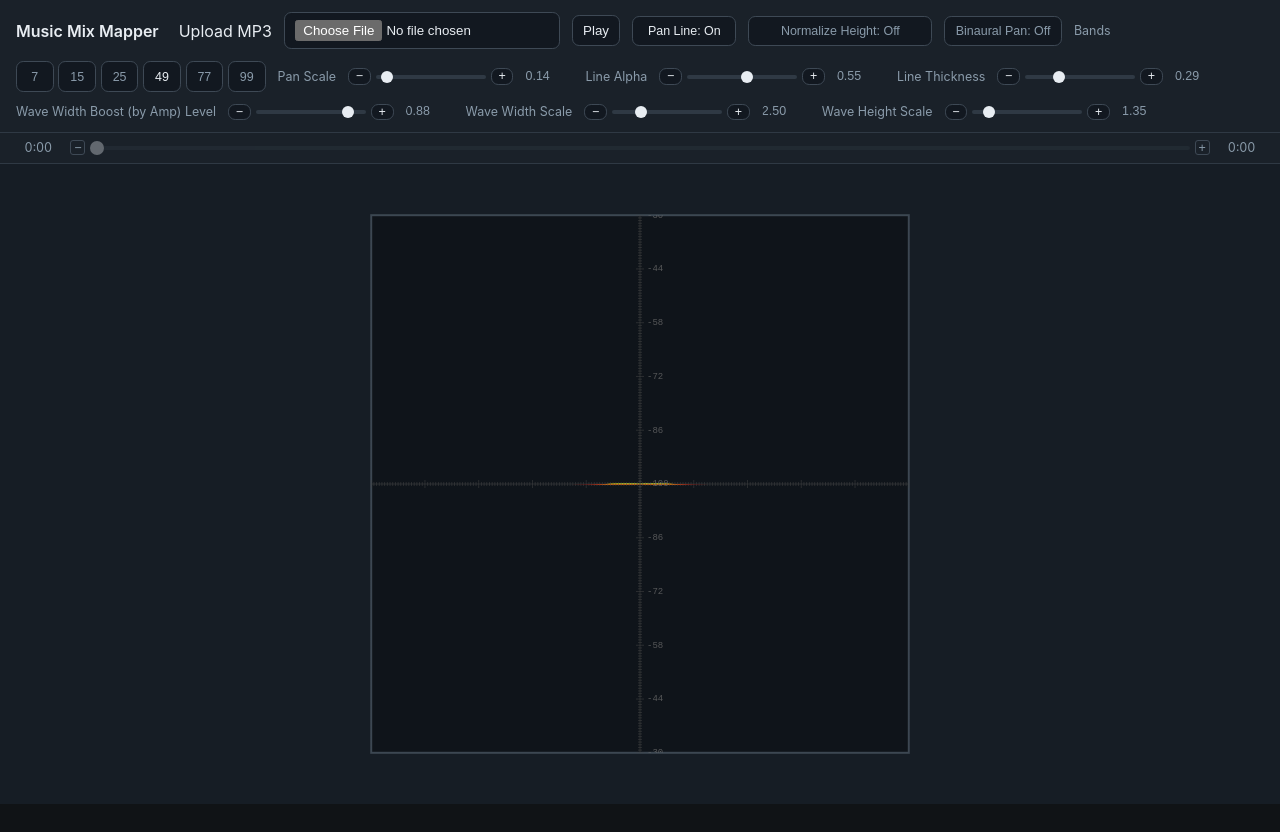
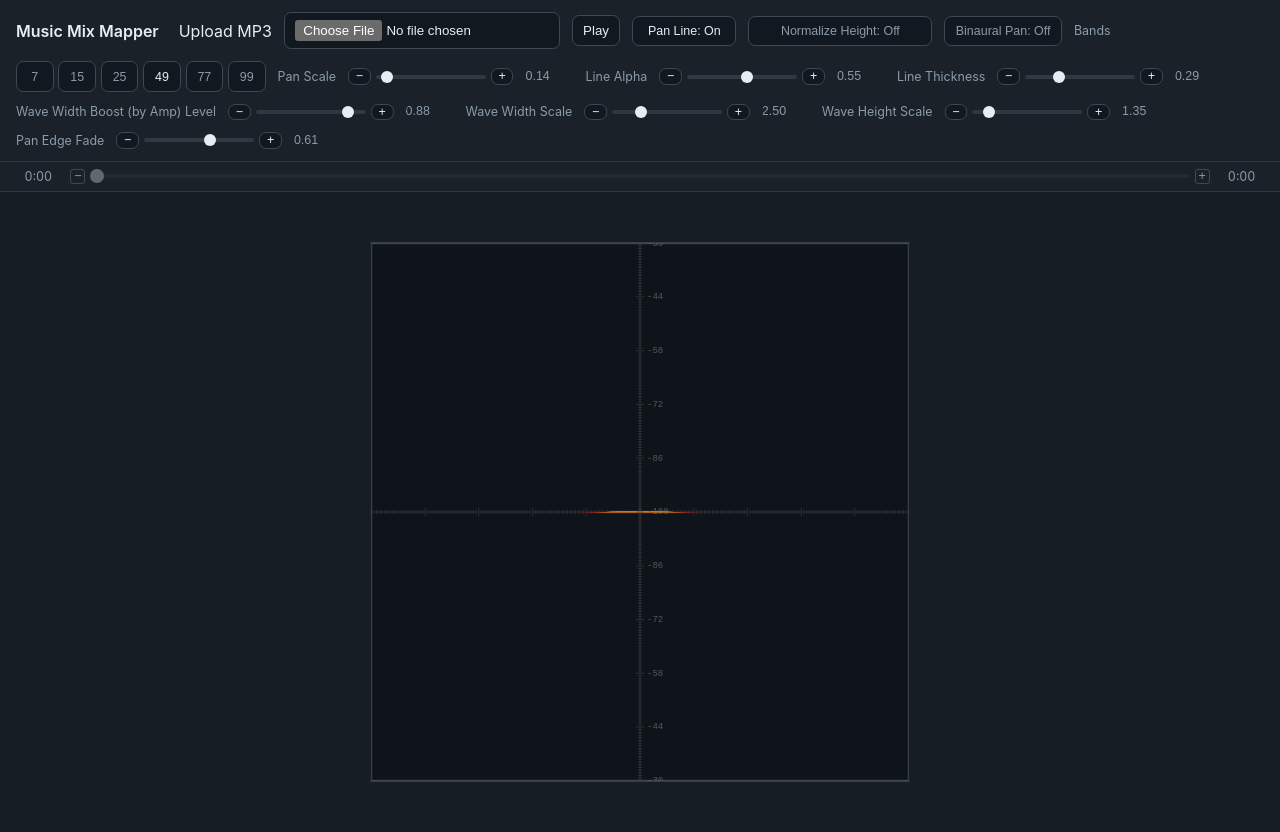
Before and after one commit to brcodes/audio-perception-vizualizer, a plain HTML site: page index.html in a window 1280 px wide. Before the commit the page ends 804 px from the top, so only its background shows below. Drawn offline with Linux system fonts and the light colour scheme.

Commit message:
pan edge fade slider

```diff
--- a/app.js
+++ b/app.js
@@ -16,6 +16,8 @@ const waveWidthScaleSlider = document.getElementById('waveWidthScaleSlider');
 const waveWidthScaleValueEl = document.getElementById('waveWidthScaleValue');
 const waveHeightScaleSlider = document.getElementById('waveHeightScaleSlider');
 const waveHeightScaleValueEl = document.getElementById('waveHeightScaleValue');
+const panEdgeFadeSlider = document.getElementById('panEdgeFadeSlider');
+const panEdgeFadeValueEl = document.getElementById('panEdgeFadeValue');
 const togglePanLineBtn = document.getElementById('togglePanLineBtn');
 const normalizeHeightBtn = document.getElementById('normalizeHeightBtn');
 const binauralPanBtn = document.getElementById('binauralPanBtn');
@@ -55,9 +57,11 @@ const ANALYSER_HEADROOM_DB = 1;
 // 3 dB below full scale gives tight headroom so a track's own peak → 255 in Option B (Normalize Height On).
 const MAX_ANALYSER_MAX_DB = -3;
 const MIN_ANALYSER_MAX_DB = -50;
-// Small side bleed lets hard-panned shapes complete without inventing pan points beyond +/-100.
-const PAN_EDGE_BLEED_PX = 14;
-const EDGE_FADE_CLEAR = 'rgba(22, 29, 37, 0)';
+// Side bleed lets hard-panned shapes complete without inventing pan points beyond +/-100.
+const PAN_EDGE_BLEED_PX = 200;
+// 0 = no masking (bleed fully visible); 1 = hard cutoff right at the ±100 edge.
+// Intermediate values start the fade at that opacity at ±100 and ramp to fully opaque at the clip edge.
+let panEdgeFadeIntensity = 1.0;
 const EDGE_FADE_SOLID = 'rgba(22, 29, 37, 1)';
 // Tiny center deadband keeps front-center visually stable against micro L/R noise.
 const PAN_CENTER_DEADBAND_POINTS = DIVISION_EPSILON;
@@ -410,23 +414,25 @@ function drawWaveform(centerX, centerY, radius, dir, rgb, lineAlpha, lineWidth,
 }
 
 function drawPanEdgeFade(centerX, centerY, radius) {
-  if (PAN_EDGE_BLEED_PX <= 0) return;
+  if (PAN_EDGE_BLEED_PX <= 0 || panEdgeFadeIntensity <= 0) return;
   const topY = centerY - radius;
   const height = radius * 2;
   const leftCoreX = centerX - radius;
   const rightCoreX = centerX + radius;
   const leftBleedX = leftCoreX - PAN_EDGE_BLEED_PX;
   const rightBleedX = rightCoreX + PAN_EDGE_BLEED_PX;
+  // Inner stop opacity = intensity: 1.0 = immediately opaque at ±100 (hard cut), <1 = gradient ramp.
+  const innerStop = `rgba(22, 29, 37, ${panEdgeFadeIntensity})`;
 
   // Fade only in the bleed gutters so +/-100 remains the localization endpoint.
   const leftFade = ctx.createLinearGradient(leftCoreX, 0, leftBleedX, 0);
-  leftFade.addColorStop(0, EDGE_FADE_CLEAR);
+  leftFade.addColorStop(0, innerStop);
   leftFade.addColorStop(1, EDGE_FADE_SOLID);
   ctx.fillStyle = leftFade;
   ctx.fillRect(leftBleedX, topY, PAN_EDGE_BLEED_PX, height);
 
   const rightFade = ctx.createLinearGradient(rightCoreX, 0, rightBleedX, 0);
-  rightFade.addColorStop(0, EDGE_FADE_CLEAR);
+  rightFade.addColorStop(0, innerStop);
   rightFade.addColorStop(1, EDGE_FADE_SOLID);
   ctx.fillStyle = rightFade;
   ctx.fillRect(rightCoreX, topY, PAN_EDGE_BLEED_PX, height);
@@ -852,6 +858,7 @@ makeSliderPair(lineThicknessSlider, lineThicknessValueEl, 0.01, 1.0, 2);
 makeSliderPair(widthBoostSlider, widthBoostValueEl, 0, 1.0, 2);
 makeSliderPair(waveWidthScaleSlider, waveWidthScaleValueEl, 0.25, 10.0, 2);
 makeSliderPair(waveHeightScaleSlider, waveHeightScaleValueEl, 0.25, 10.0, 2);
+makeSliderPair(panEdgeFadeSlider, panEdgeFadeValueEl, 0, 1.0, 2);
 
 function setWidthLevelBoostRatio(nextRatio) {
   const clamped = Math.max(0, Math.min(1, nextRatio));
@@ -899,6 +906,17 @@ waveHeightScaleSlider.addEventListener('input', () => {
 waveHeightScaleValueEl.addEventListener('change', () => {
   // makeSliderPair clamps the value first, so read from slider for canonical state.
   setWaveHeightScale(Number(waveHeightScaleSlider.value));
+});
+
+panEdgeFadeSlider.addEventListener('input', () => {
+  panEdgeFadeIntensity = Number(panEdgeFadeSlider.value);
+  drawVisualizer();
+});
+
+panEdgeFadeValueEl.addEventListener('change', () => {
+  // makeSliderPair clamps the value first, so read from slider for canonical state.
+  panEdgeFadeIntensity = Number(panEdgeFadeSlider.value);
+  drawVisualizer();
 });
 
 // Nudge buttons: step a slider by one unit in either direction.
--- a/index.html
+++ b/index.html
@@ -102,6 +102,17 @@
       </span>
       <input id="waveHeightScaleValue" type="number" min="0.25" max="10.00" step="0.05" value="1.35"
         class="ctrl-value-input" aria-label="Wave height scale value" />
+      <label for="panEdgeFadeSlider" class="ctrl-label">Pan Edge Fade</label>
+      <span class="slider-row">
+        <button class="nudge-btn" data-target="panEdgeFadeSlider" data-dir="-1" tabindex="-1"
+          aria-label="Decrease pan edge fade intensity">−</button>
+        <input id="panEdgeFadeSlider" type="range" min="0" max="1" value="0.61" step="0.01" class="ctrl-slider"
+          aria-label="Pan edge fade intensity" />
+        <button class="nudge-btn" data-target="panEdgeFadeSlider" data-dir="1" tabindex="-1"
+          aria-label="Increase pan edge fade intensity">+</button>
+      </span>
+      <input id="panEdgeFadeValue" type="number" min="0" max="1" step="0.01" value="0.61" class="ctrl-value-input"
+        aria-label="Pan edge fade intensity value" />
     </section>
     <section class="seekbar">
       <span id="currentTime">0:00</span>
```
